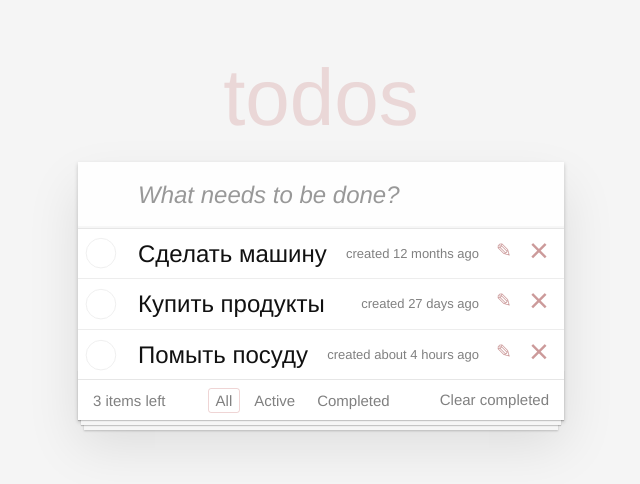
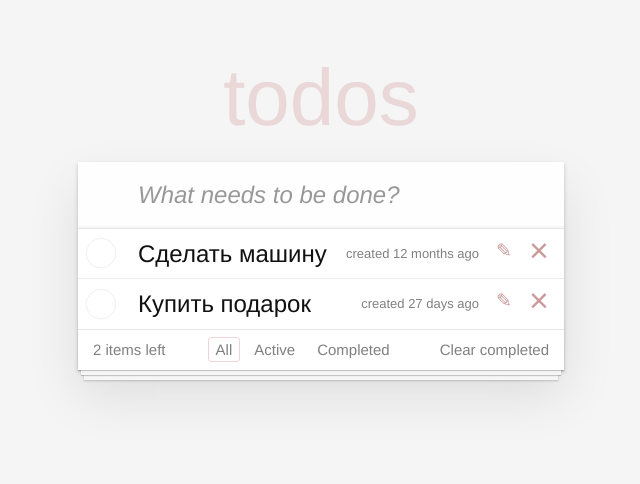
Before and after one commit to Zrazhevskii/kata_react, a React (Vite) app: page / in a window 1280 px wide. Shown: the top 484 px of the page, without its empty margins (319-959 px from the left). Built offline with nearby package versions, Linux system fonts and the light colour scheme.

Commit message:
исправление ошибок

```diff
--- a/src/App.jsx
+++ b/src/App.jsx
@@ -1,11 +1,75 @@
-// import React from 'react';
+import React, { useState, useEffect } from 'react';
 import './App.css';
 import NewTaskForm from './components/NewTaskForm/NewTaskForm';
+import TaskList from './components/TaskList/TaskList';
+import Footer from './components/Footer/Footer';
 
 export default function App() {
+   const [tasks, setTasks] = useState([
+      { idTask: 1, task: 'Сделать машину', active: true, created: new Date(2023, 7, 1, 10, 28, 15) },
+      { idTask: 2, task: 'Купить подарок', active: true, created: new Date(2024, 6, 2, 18, 5, 34) },
+   ]);
+
+   const activeCount = tasks.filter((elem) => elem.active).length;
+
+   const [filterTasks, setfilterTasks] = useState(tasks);
+
+   useEffect(() => {
+      setfilterTasks(tasks);
+   }, [tasks]);
+
+   const idNumber = () => {
+      const randomNumber1 = Math.floor(Math.random() * 1000);
+      const randomNumber2 = Math.floor(Math.random() * 10000);
+      return randomNumber1 + randomNumber2;
+   };
+
+   const createTask = (valueForm) => {
+      const time = new Date();
+      setTasks((prevTasks) => [...prevTasks, { idTask: idNumber(), task: valueForm, active: true, created: time }]);
+   };
+
+   const clearTasksCompleted = () => {
+      setTasks(tasks.filter((item) => item.active));
+   };
+
+   const deletTask = (id) => {
+      setTasks(tasks.filter((item) => item.idTask !== id));
+   };
+
+   const updateTask = (id, text) => {
+      setTasks(tasks.map((elem) => (elem.idTask === id ? { ...elem, task: text } : { ...elem })));
+   };
+
+   const activeItems = () => {
+      setfilterTasks(tasks.filter((item) => item.active));
+   };
+
+   const completedItems = () => {
+      setfilterTasks(tasks.filter((item) => !item.active));
+   };
+
+   const allItems = () => {
+      setfilterTasks(tasks);
+   };
+
+   const toggleChecked = (item) => {
+      setTasks(tasks.map((elem) => (elem === item ? { ...elem, active: !elem.active } : { ...elem })));
+   };
+
    return (
       <section className="todoapp">
-         <NewTaskForm />
+         <NewTaskForm createTask={createTask} />
+         <section className="main">
+            <TaskList data={filterTasks} deletTask={deletTask} toggleChecked={toggleChecked} updateTask={updateTask} />
+            <Footer
+               clearTasksCompleted={clearTasksCompleted}
+               activeItems={activeItems}
+               completedItems={completedItems}
+               allItems={allItems}
+               activeCount={activeCount}
+            />
+         </section>
       </section>
    );
 }
--- a/src/components/ChangeForm.jsx
+++ b/src/components/ChangeForm.jsx
@@ -1,42 +1,33 @@
-import React, { useContext, useState } from 'react';
+import React, { useState } from 'react';
 import PropTypes from 'prop-types';
-import Context from './Context';
-import Valid from './NewTaskForm/Valid';
 
 export default function ChangeForm(props) {
-   const { changeTask, data } = props;
+   const { updateTask, changeClassName, data } = props;
    const { idTask, task } = data;
-   const value = useContext(Context);
-   const { tasks, setTasks } = value;
    const [text, setText] = useState(task);
 
-   const updateTask = (evt) => {
+   const updateTaskForm = (evt) => {
       evt.preventDefault();
       setText(evt.target.value);
    };
 
-   const handleChange = (evt) => {
-      if (evt.key === 'Enter' && Valid(text)) {
-         setTasks(tasks.map((elem) => (elem.idTask === idTask ? { ...elem, task: text } : { ...elem })));
-         changeTask();
+   const createUpdateTask = () => {
+      if (text.trim() !== '') {
+         updateTask(idTask, text);
+         changeClassName();
       }
    };
 
    return (
-      <form>
-         <input
-            type="text"
-            className="edit"
-            value={text}
-            onChange={(evt) => updateTask(evt)}
-            onKeyDown={(evt) => handleChange(evt)}
-         />
+      <form onSubmit={createUpdateTask}>
+         <input type="text" className="edit" value={text} onChange={(evt) => updateTaskForm(evt)} required />
       </form>
    );
 }
 
 ChangeForm.propTypes = {
-   changeTask: PropTypes.func,
+   changeClassName: PropTypes.func,
+   updateTask: PropTypes.func.isRequired,
    data: PropTypes.shape({
       idTask: PropTypes.number,
       task: PropTypes.string,
--- a/src/components/Context.js
+++ /dev/null
@@ -1,5 +0,0 @@
-import { createContext } from 'react';
-
-const Context = createContext();
-
-export default Context;
--- a/src/components/Footer/Footer.jsx
+++ b/src/components/Footer/Footer.jsx
@@ -1,14 +1,8 @@
-import { useContext, useState } from 'react';
+import { useState } from 'react';
 import './Footer.css';
 import PropTypes from 'prop-types';
-import Context from '../Context';
 
-export default function Footer({ activeItems, completedItems, allItems }) {
-   const value = useContext(Context);
-
-   const { tasks, clearTasksCompleted } = value;
-   const item = tasks.filter((elem) => elem.active).length;
-
+export default function Footer({ activeItems, completedItems, allItems, clearTasksCompleted, activeCount }) {
    const [classActive, setClassActive] = useState({
       all: 'selected',
       itemActive: '',
@@ -16,49 +10,47 @@ export default function Footer({ activeItems, completedItems, allItems }) {
    });
    const { all, itemActive, itemCompleted } = classActive;
 
-   const handlerClickActive = () => {
+   const handleChangeStatus = (evt) => {
+      if (evt.target.textContent === 'All') {
+         setClassActive({
+            all: 'selected',
+            itemActive: '',
+            itemCompleted: '',
+         });
+         allItems();
+      } else if (evt.target.textContent === 'Active') {
          setClassActive({
             all: '',
             itemActive: 'selected',
             itemCompleted: '',
          });
          activeItems();
-   };
-
-   const handleClickCompleted = () => {
+      } else if (evt.target.textContent === 'Completed') {
          setClassActive({
             all: '',
             itemActive: '',
             itemCompleted: 'selected',
          });
          completedItems();
-   };
-
-   const handleClickAll = () => {
-      setClassActive({
-         all: 'selected',
-         itemActive: '',
-         itemCompleted: '',
-      });
-      allItems();
+      }
    };
 
    return (
       <footer className="footer">
-         <span className="todo-count">{item} items left</span>
+         <span className="todo-count">{activeCount} items left</span>
          <ul className="filters">
             <li>
-               <button type="button" className={all} onClick={handleClickAll}>
+               <button type="button" className={all} onClick={(evt) => handleChangeStatus(evt)}>
                   All
                </button>
             </li>
             <li>
-               <button type="button" className={itemActive} onClick={handlerClickActive}>
+               <button type="button" className={itemActive} onClick={(evt) => handleChangeStatus(evt)}>
                   Active
                </button>
             </li>
             <li>
-               <button type="button" className={itemCompleted} onClick={handleClickCompleted}>
+               <button type="button" className={itemCompleted} onClick={(evt) => handleChangeStatus(evt)}>
                   Completed
                </button>
             </li>
@@ -74,4 +66,6 @@ Footer.propTypes = {
    activeItems: PropTypes.func.isRequired,
    completedItems: PropTypes.func.isRequired,
    allItems: PropTypes.func.isRequired,
+   clearTasksCompleted: PropTypes.func.isRequired,
+   activeCount: PropTypes.number.isRequired,
 };
--- a/src/components/NewTaskForm/NewTaskForm.jsx
+++ b/src/components/NewTaskForm/NewTaskForm.jsx
@@ -1,69 +1,40 @@
 import { useState } from 'react';
+import PropTypes from 'prop-types';
 import './NewTaskForm.css';
-import Valid from './Valid';
-import TaskList from '../TaskList/TaskList';
-import Context from '../Context';
 
-export default function NewTaskForm() {
+export default function NewTaskForm({ createTask }) {
    const [valueForm, setValueForm] = useState('');
 
-   const [tasks, setTasks] = useState([
-      { idTask: 1, task: 'Сделать машину', active: true, created: new Date(2023, 7, 1, 10, 28, 15) },
-      { idTask: 2, task: 'Купить продукты', active: true, created: new Date(2024, 6, 2, 18, 5, 34) },
-      { idTask: 3, task: 'Помыть посуду', active: true, created: new Date(2024, 6, 29, 13, 57, 4) },
-   ]);
+   const handleChange = (evt) => {
+      setValueForm(evt.target.value);
+   };
 
    const handleSubmit = (evt) => {
       evt.preventDefault();
-      setValueForm(evt.target.value);
-   };
-
-   const handleKeyDown = (evt) => {
-      if (evt.key === 'Enter' && Valid(valueForm)) {
-         const id = () => {
-            const randomNumber1 = Math.floor(Math.random() * 1000);
-            const randomNumber2 = Math.floor(Math.random() * 10000);
-            return randomNumber1 + randomNumber2;
-         };
-
-         const time = new Date();
-
-         setTasks((prevTasks) => [...prevTasks, { idTask: id(), task: valueForm, active: true, created: time }]);
+      if (valueForm.trim() !== '') {
+         createTask(valueForm);
          setValueForm('');
       }
    };
 
-   const clearTasksCompleted = () => {
-      setTasks(tasks.filter((item) => item.active === true));
-   };
-
-   const deletTask = (id) => {
-      setTasks(tasks.filter((item) => item.idTask !== id));
-   };
-
-   // eslint-disable-next-line react/jsx-no-constructed-context-values
-   const value = {
-      tasks,
-      setTasks,
-      clearTasksCompleted,
-      deletTask,
-   };
-
    return (
-      <Context.Provider value={value}>
-         <header className="header">
-            <h1>todos</h1>
+      <header className="header">
+         <h1>todos</h1>
+         <form onSubmit={handleSubmit}>
             <input
                className="new-todo"
                name="valueForm"
                value={valueForm}
                placeholder="What needs to be done?"
-               onChange={handleSubmit}
-               onKeyDown={handleKeyDown}
+               onChange={handleChange}
                autoFocus
+               required
             />
-         </header>
-         <TaskList />
-      </Context.Provider>
+         </form>
+      </header>
    );
 }
+
+NewTaskForm.propTypes = {
+   createTask: PropTypes.func,
+};
--- a/src/components/Task/Task.jsx
+++ b/src/components/Task/Task.jsx
@@ -1,13 +1,12 @@
-import { useContext, useEffect, useState } from 'react';
+import { useEffect, useState } from 'react';
 import { formatDistanceToNow } from 'date-fns';
 import PropTypes from 'prop-types';
-import Context from '../Context';
 import ChangeForm from '../ChangeForm';
 
-export default function Task({ item }) {
+export default function Task({ item, deletTask, toggleChecked, updateTask }) {
    const { idTask, task, active, created } = item;
    const [date, setDate] = useState(formatDistanceToNow(created));
-   const [changeTask, setChangeTask] = useState(false);
+   const [changeClass, setChangeClass] = useState(false);
 
    useEffect(() => {
       const interval = setInterval(() => {
@@ -16,35 +15,36 @@ export default function Task({ item }) {
       return () => clearInterval(interval);
    }, [created]);
 
-   const value = useContext(Context);
-   const { tasks, setTasks, deletTask } = value;
+   const description = active ? '' : 'description';
+   const view = changeClass ? 'completed editing' : 'completed';
 
-   const toggleChecked = () => {
-      setTasks(tasks.map((elem) => (elem === item ? { ...elem, active: !elem.active } : { ...elem })));
-   };
-
-   const description = active ? '' : 'description';
-   const view = changeTask ? 'completed editing' : 'completed';
-
-   const handleChangeTask = () => {
-      setChangeTask((prevTask) => !prevTask);
+   const handleChangeClass = () => {
+      setChangeClass((prevTask) => !prevTask);
    };
 
    return (
       <li className={view}>
          <div className="view">
-            <input id={idTask} className="toggle" type="checkbox" checked={!active} onChange={toggleChecked} />
-            {/* eslint-disable-next-line jsx-a11y/no-noninteractive-element-interactions */}
-            <label htmlFor={idTask} onClick={toggleChecked} onKeyDown={toggleChecked}>
+            <input
+               id={idTask}
+               className="toggle"
+               type="checkbox"
+               checked={!active}
+               onChange={() => toggleChecked(item)}
+            />
+            <label htmlFor={idTask}>
                <span className={description}>{task}</span>
                <span className="created">created {date} ago</span>
             </label>
-            {/* eslint-disable-next-line jsx-a11y/control-has-associated-label */}
-            <button type="button" className="icon icon-edit" onClick={handleChangeTask} />
-            {/* eslint-disable-next-line jsx-a11y/control-has-associated-label */}
-            <button type="button" className="icon icon-destroy" onClick={() => deletTask(idTask)} />
+            <button type="button" aria-label="Edit task" className="icon icon-edit" onClick={handleChangeClass} />
+            <button
+               type="button"
+               aria-label="Delete task"
+               className="icon icon-destroy"
+               onClick={() => deletTask(idTask)}
+            />
          </div>
-         {changeTask && <ChangeForm data={item} changeTask={handleChangeTask} />}
+         {changeClass && <ChangeForm updateTask={updateTask} changeClassName={handleChangeClass} data={item} />}
       </li>
    );
 }
@@ -56,4 +56,7 @@ Task.propTypes = {
       active: PropTypes.bool.isRequired,
       created: PropTypes.instanceOf(Date),
    }),
+   updateTask: PropTypes.func.isRequired,
+   deletTask: PropTypes.func.isRequired,
+   toggleChecked: PropTypes.func.isRequired,
 };
--- a/src/components/TaskList/TaskList.jsx
+++ b/src/components/TaskList/TaskList.jsx
@@ -1,38 +1,33 @@
-import { useContext, useState, useEffect } from 'react';
+// import { useState } from 'react';
 import './TaskList.css';
-import Footer from '../Footer/Footer';
+import PropTypes from 'prop-types';
 import Task from '../Task/Task';
-import Context from '../Context';
 
-export default function TaskList() {
-   const value = useContext(Context);
-   const data = value.tasks;
-   const [newArr, setNewArr] = useState([]);
-
-   useEffect(() => {
-      setNewArr(data);
-   }, [data]);
-
-   const activeItems = () => {
-      setNewArr(data.filter((item) => item.active === true));
-   };
-
-   const completedItems = () => {
-      setNewArr(data.filter((item) => item.active === false));
-   };
-
-   const allItems = () => {
-      setNewArr(data);
-   };
-
+export default function TaskList({ data, deletTask, toggleChecked, updateTask }) {
    return (
-      <section className="main">
-         <ul className="todo-list">
-            {newArr.map((item) => {
-               return <Task item={item} key={item.idTask} />;
-            })}
-         </ul>
-         <Footer activeItems={activeItems} completedItems={completedItems} allItems={allItems} />
-      </section>
+      <ul className="todo-list">
+         {data.map((item) => {
+            return (
+               <Task
+                  item={item}
+                  deletTask={deletTask}
+                  toggleChecked={toggleChecked}
+                  updateTask={updateTask}
+                  key={item.idTask}
+               />
+            );
+         })}
+      </ul>
    );
 }
+
+TaskList.propTypes = {
+   data: PropTypes.arrayOf(
+      PropTypes.shape({
+         idTask: PropTypes.number.isRequired,
+      }),
+   ),
+   deletTask: PropTypes.func.isRequired,
+   toggleChecked: PropTypes.func.isRequired,
+   updateTask: PropTypes.func.isRequired,
+};
```
Also changed, not shown: src/components/NewTaskForm/Valid.js (deleted, +0 -7 lines). Lines whose indentation alone changed are shown as unchanged.
